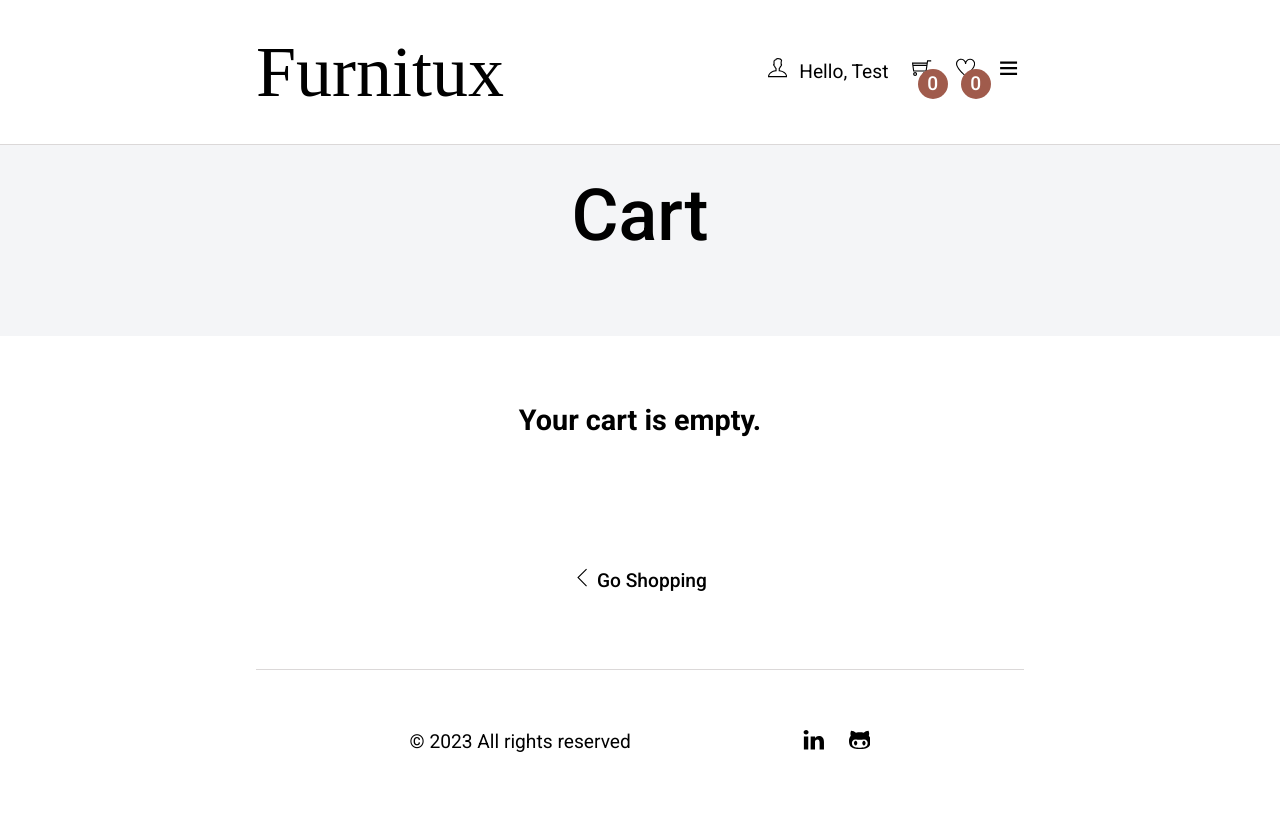
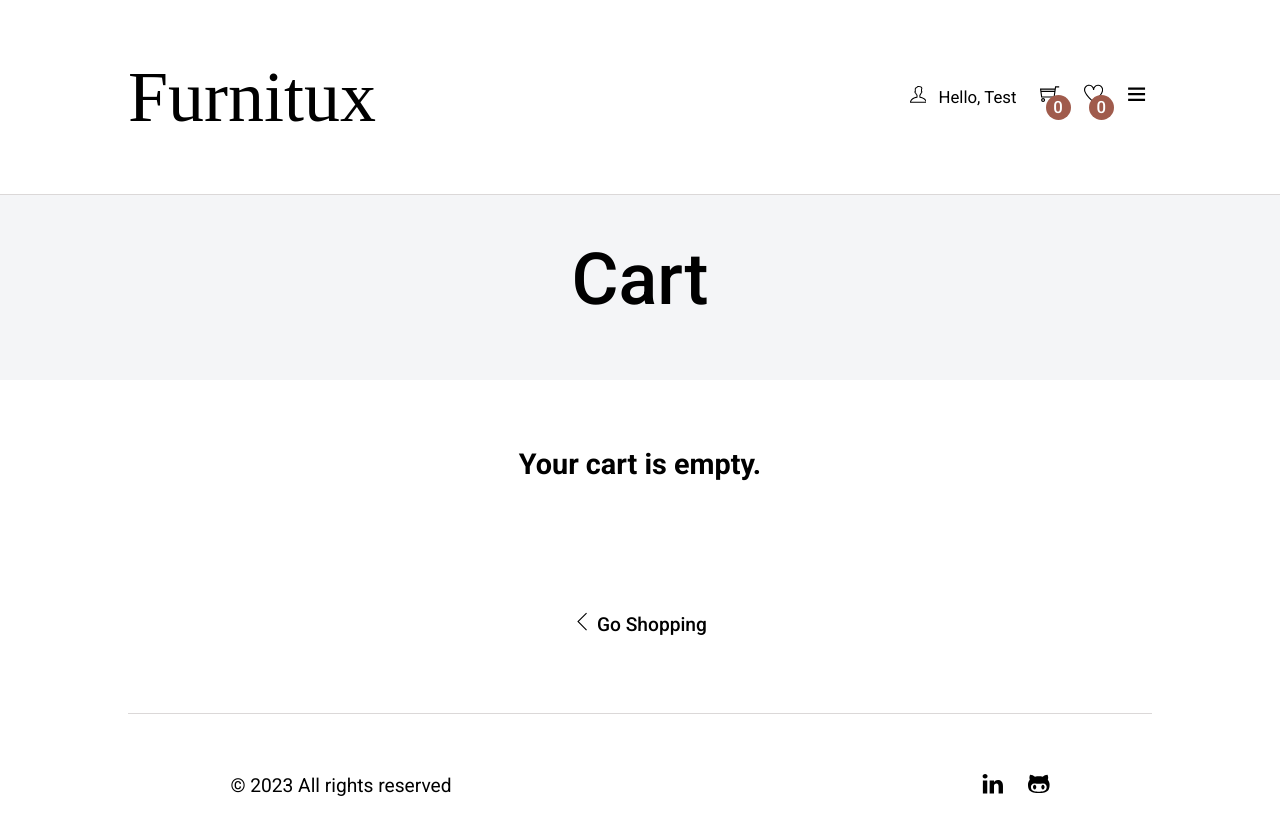
Before and after one commit to annabadyka/shop, a React (Vite) app: page /cart in a window 1280 px wide. Shown: the top 834 px of the page. Built offline with nearby package versions, Linux system fonts and the light colour scheme; a web font is replaced by a local one.

Commit message:
committed 25.08.2023

```diff
--- a/src/assets/css/HeroSecondary.css
+++ b/src/assets/css/HeroSecondary.css
@@ -15,22 +15,23 @@
   }
   .hero-secondary {
     margin: 0;
-    padding-top: 8rem;
+    padding-top: 10rem;
     width: 100%;
     display: flex;
     justify-content: center;
     flex-direction:column;
     align-items:center;
-    min-height: 30vh;
-   background: var(--black_10);
-   color: var(--black);
+    height: 25vh;
+    background: var(--black_10);
+    color: var(--black);
   }
 
-  @media (max-width: 767px) {
-    .hero-secondary{
+  @media (min-width:767px) {
+    .hero-secondary {
       padding-top: 15rem;
-    }
   }
+}
+
   .hero-secondary .heading-section h1 {
     color: var(--black);
     margin:0;
--- a/src/assets/css/Home.css
+++ b/src/assets/css/Home.css
@@ -3,7 +3,7 @@
 .hero_main_home {
     margin: 0;
     margin-top: 9rem;
-    width: 100vw;
+    width: 100%;
     background-size: cover;
     -webkit-background-size: cover;
     -moz-background-size: cover;
--- a/src/assets/css/Navbar.css
+++ b/src/assets/css/Navbar.css
@@ -13,49 +13,64 @@
 
 .header .container{
     display:flex;
-    justify-content: space-between;
     align-items:center;
     flex-wrap:wrap;
     flex-direction: row;
-    gap:1rem;
+    justify-content: end;
+    gap:.5rem;
 }
 
-@media (max-width: 767px) {
+
+@media (min-width:357px) and (max-width:767px) {
     .header .container{
-        justify-content: end;
+        justify-content: space-between;
+    }
+  }
+@media (min-width: 768px) {
+    .header .container{
+        justify-content: space-between;
+    }
+  }
+
+@media (min-width: 768px) {
+    .header .container{
+        justify-content: space-between;
+        gap:3rem;
     }
   }
 
 .logo{
-    font-size: var(--fs-1);
     font-weight: var(--fw-500);
     font-family: var(--ff-cursive);
-    line-height: var(--fs-1);
+    font-size: var(--fs-3);
 }
 
-@media (max-width:575px) {
+@media (min-width:576px) and (max-width:767px) {
+    .logo{
+      font-size: var(--fs-2);
+    }
+  }
+
+@media (min-width:768px) {
   .logo{
-    font-size: var(--fs-2);
+        font-size: var(--fs-1);
   }
 }
+
 
 .header-action{
     display:flex;
     gap:1rem;
     flex-wrap:wrap;
-    justify-content: space-between;
+    justify-content: end;
+    align-items:center;
 }
-
-@media (max-width: 767px) {
-    .header-action{
-        justify-content: end;
-    }
-  }
-
-
 .header-action-btn{
     position:relative;
     transition: var(--transition-1);
+    display:flex;
+    align-items:center;
+    justify-content: center;
 }
 .header-action-btn:hover, .header-action-btn:focus{color: var(--color-main);}
 
@@ -64,15 +79,14 @@
     color:var(--white);
     font-weight: var(--fw-500);
     position:absolute;
-    bottom: -10px;
-    right:-10px;
-    width: 30px;
-    height:30px;
+    bottom: -5px;
+    right:-5px;
+    width: 25px;
+    height:25px;
     display:flex;
     align-items:center;
     justify-content: center;
     border-radius:50%;
-    font-size:var(--fs-5);
 }
 
 .user-login-btns{
@@ -81,22 +95,28 @@
     justify-content: center;
     flex-direction:row;
     gap:1rem;
-    font-size:var(--fs-5);
 }
 
 
+@media (min-width:576px) {
+    .header-action-btn .btn-badge, .user-login-btns{
+    font-size: var(--fs-6);
+  }
+}
+
 @media (max-width:575px) {
-    .user-login-btns{
-        font-size:var(--fs-6);
-    }
+    .header-action-btn .btn-badge, .user-login-btns{
+    font-size: 1rem;
+  }
 }
 
 .header-action-btn_right{
     display:flex;
-    align-items:start;
+    align-items:center;
     justify-content: center;
     flex-direction:row;
     gap:1rem;
+    flex-wrap:no-wrap;
 }
 
 .sidebar{
--- a/src/index.css
+++ b/src/index.css
@@ -76,8 +76,8 @@ body {
 }
 
 .container {
-    width: 60%;
-    padding: 3rem 20%;
+    width: 80%;
+    padding: 3rem 10%;
     background: var(--white);
 }
 
@@ -124,23 +124,23 @@ body {
     justify-content: center;flex-direction:column;align-items:center;margin-top:2rem;
 }
 .heading-section h1 {
-  font-size:var(--fs-1);
+  font-size:var(--fs-2);
   display: block;
   color: var(--black);
   font-weight:var(--fw-500);
 }
 .heading-section h2 {
-  font-size:var(--fs-2);
+  font-size:var(--fs-3);
   display: block;
   color: var(--black);
   font-weight:var(--fw-500);
 }
 
-@media (max-width: 575px) {
+@media (min-width: 576px) {
   .heading-section h1{
+    font-size: var(--fs-1);
+  }
+  .heading-section h2{
     font-size: var(--fs-2);
   }
-  .heading-section h2{
-    font-size: var(--fs-3);
-  }
 }
```
